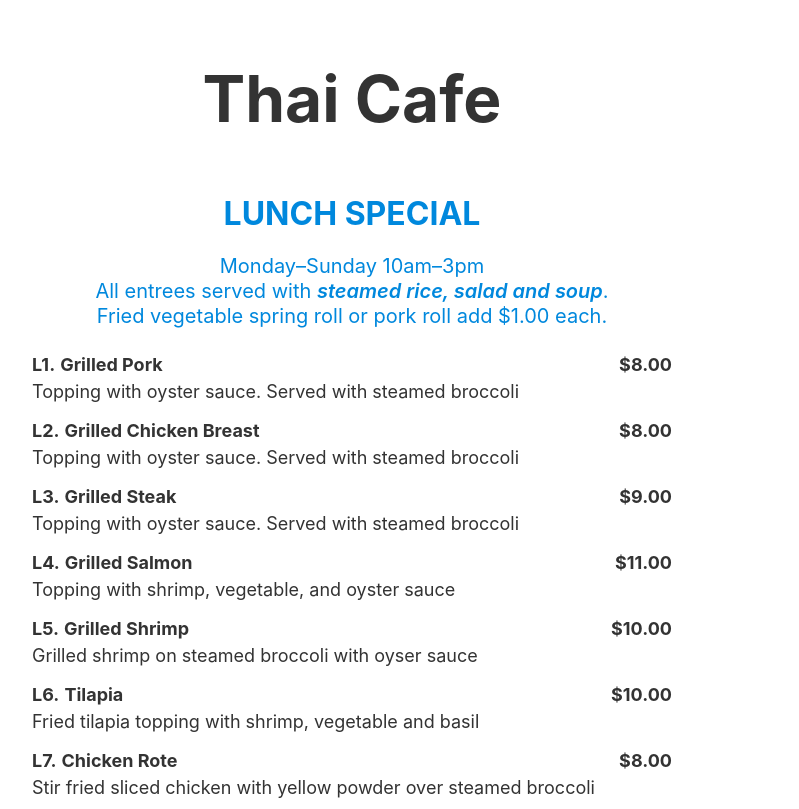
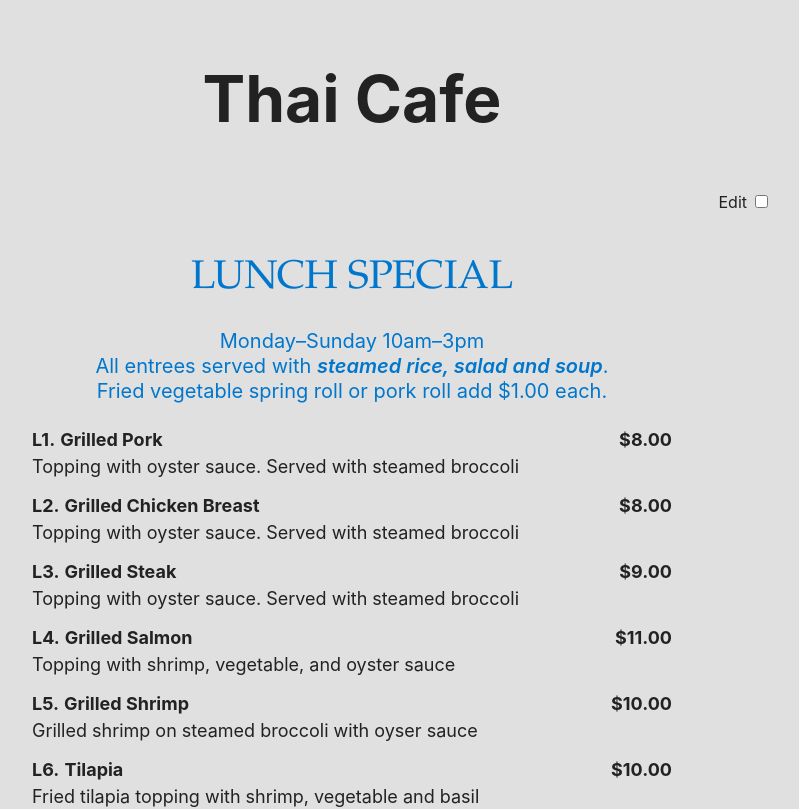
Before and after one commit to tropical-nerd/menu, a Svelte app: page / in a window 1280 px wide. Shown: the top 809 px of the page, without its empty margins (288-1087 px from the left). Built offline with nearby package versions, Linux system fonts and the light colour scheme.

Commit message:
heading font, hover styles

```diff
--- a/public/global.css
+++ b/public/global.css
@@ -1,5 +1,5 @@
 :root {
-	--chill-out-blue: #0088DD;
+	--chill-out-blue: #0077CC;
 }
 
 html, body {
@@ -9,7 +9,8 @@ html, body {
 }
 
 body {
-	color: #333;
+	background-color: #e0e0e0;
+	color: #222;
 	margin: 0;
 	padding: 8px;
 	box-sizing: border-box;
@@ -82,8 +83,14 @@ button:focus {
 	font-size: 1.125rem;
 }
 
+.edit-hover:hover {
+	background-color: #cde;
+}
+
 .menu__heading {
-	font-size: 2rem;
+	font-family: Palatino, Palatino Linotype, Palatino LT STD, Book Anitqua, Georgia, serif;
+	font-size: 2.5rem;
+	font-weight: 300;
 	text-align: center;
 	text-transform: uppercase;
 	color: var(--chill-out-blue);
--- a/src/App.svelte
+++ b/src/App.svelte
@@ -5,7 +5,7 @@
 
 	let promise = getData();
 	let menuData;
-	// let editMode = false;
+	let editMode = false;
 
     async function getData() {
 		const res = await fetch(`data/data.json`);
@@ -57,13 +57,13 @@
 <main>
 	<h1 class="site-title">Thai Cafe</h1>
 
-	<!-- <label class="edit-checkbox"><span class="edit-checkbox__text">Edit</span><input type="checkbox" bind:checked={editMode} /></label> -->
+	<label class="edit-checkbox"><span class="edit-checkbox__text">Edit</span><input type="checkbox" bind:checked={editMode} /></label>
 
 	{#await promise}
 		<p>...loading</p>
 	{:then menus}
 		{#each menus as menu}
-			<Menu {menu}/>
+			<Menu {menu} {editMode}/>
 		{:else}
 			<p class="error">No menus found!</p>
 		{/each}
--- a/src/Menu.svelte
+++ b/src/Menu.svelte
@@ -1,20 +1,21 @@
 <script>
     import MenuRow from './MenuRow.svelte';
 
-	export let menu;
+    export let menu;
+    export let editMode;
 </script>
 
 <style>
 
 </style>
 
-<section class="menu">
-    <h2 class="menu__heading">{menu.title}</h2>
+<section class="menu" >
+    <h2 class="menu__heading" class:edit-hover={editMode}>{menu.title}</h2>
     {#if menu.info}
         <p class="menu__info">{@html menu.info}</p>
     {/if}
 
-    <ul class="menu__list">
+    <ul class="menu__list" class:edit-hover={editMode}>
         {#each menu.contents as menuRow}
             <MenuRow {menuRow}/>
         {/each}
```
